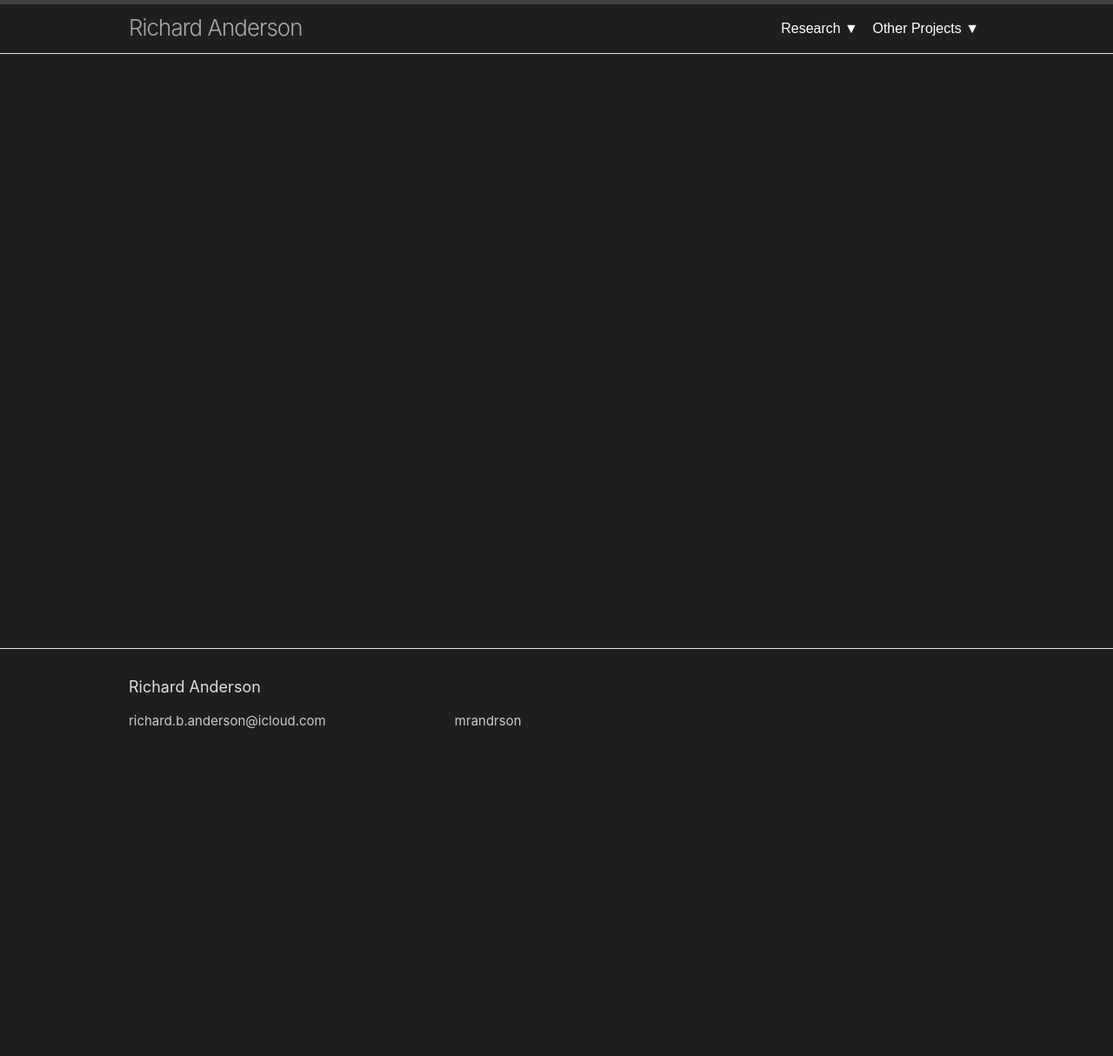
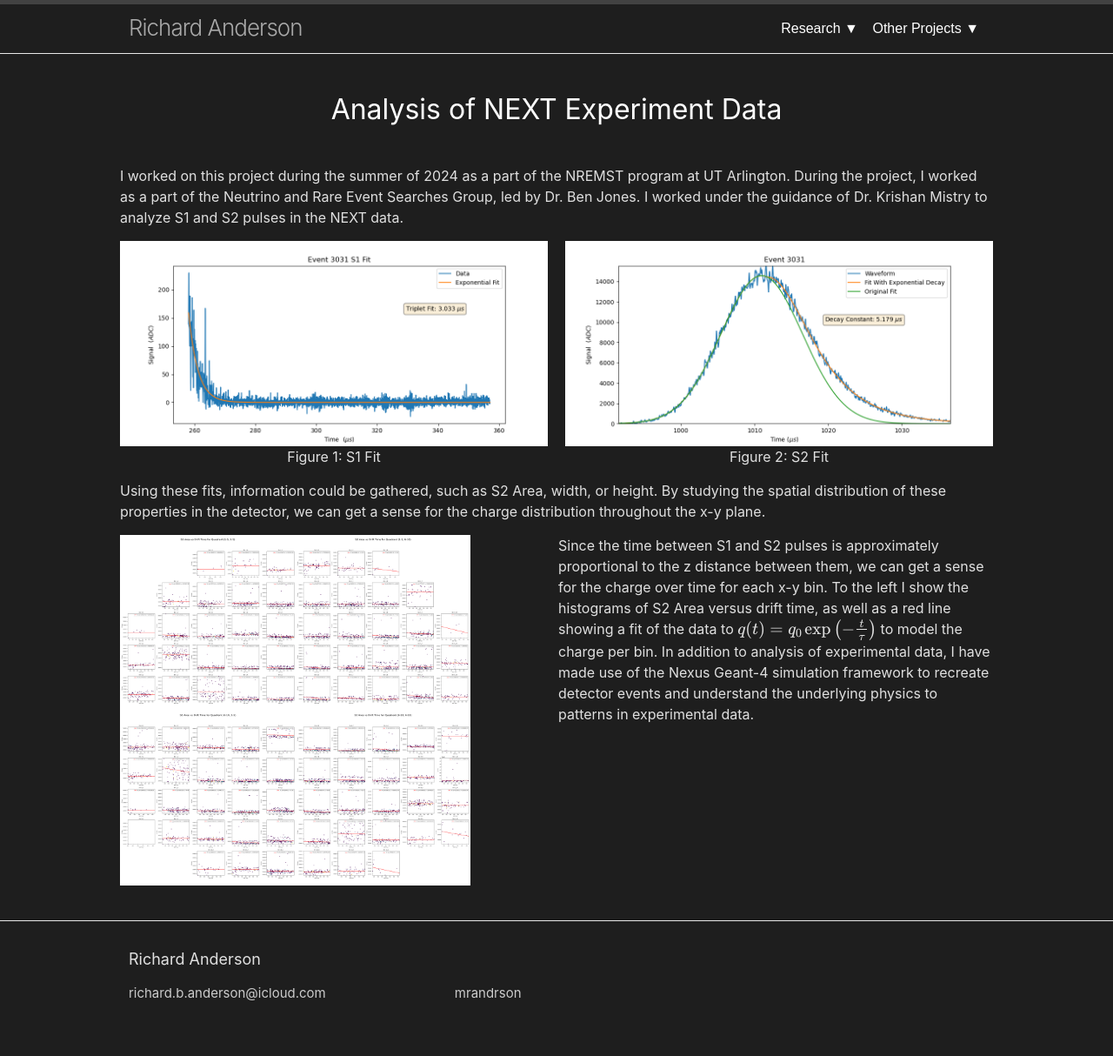
Before and after one commit to mrandrson/richardanderson, a Jekyll site: the page built from nextdata.markdown, in a window 1280 px wide. Shown: the whole page at 87% size. Built offline with Jekyll 4.4.1, drawn with Linux system fonts in a browser that asks for light colours; before the commit the page ends 900 px from its top, so only the background shows below that.

```diff
--- a/nextdata.markdown
+++ b/nextdata.markdown
@@ -3,3 +3,43 @@ layout: richardbase
 title: NEXT Data Analysis
 permalink: /nextdataanalysis/
 ---
+
+<div style="text-align: center; margin-bottom: 40px;">
+  <h1 style="font-size: 32px ; margin: 0; color: white;">Analysis of NEXT Experiment Data</h1>
+</div>
+
+I worked on this project during the summer of 2024 as a part of the NREMST program at UT Arlington. During the project, I worked as a part of the Neutrino and Rare Event Searches Group, led by Dr. Ben Jones. I worked under the guidance of Dr. Krishan Mistry to analyze S1 and S2 pulses in the NEXT data.
+
+<div style="display: flex; justify-content: space-around; flex-wrap: wrap; gap: 20px;">
+  <div style="text-align: center; flex: 1; min-width: 300px;">
+    <img src="../assets/files/3031S1Fit.png" alt="Example S1 Fit" style="width: 100%; max-width: 600px; height: auto;">
+    <p>Figure 1: S1 Fit</p>
+  </div>
+
+  <div style="text-align: center; flex: 1; min-width: 300px;">
+    <img src="../assets/files/3031S2Fit.png" alt="Example S2 Fit" style="width: 100%; max-width: 600px; height: auto;">
+    <p>Figure 2: S2 Fit</p>
+  </div>
+</div>
+
+<p>
+  Using these fits, information could be gathered, such as S2 Area, width, or height. By studying the spatial distribution of these properties in the detector, we can get a sense for the charge distribution throughout the x-y plane.
+</p>
+
+<div style="display: flex; align-items: flex-start; gap: 0; flex-wrap: nowrap;">
+  <!-- Left Figures -->
+  <div style="flex: 1; display: flex; justify-content: flex-end; text-align: center;">
+    <div style="display: flex; flex-wrap: wrap; gap: 0;">
+      <img src="../assets/files/quadrantfit1.png" alt="Quadrant 1" style="width: 40%; height: auto; margin: 0;">
+      <img src="../assets/files/quadrantfit2.png" alt="Quadrant 2" style="width: 40%; height: auto; margin: 0;">
+      <img src="../assets/files/quadrantfit3.png" alt="Quadrant 3" style="width: 40%; height: auto; margin: 0;">
+      <img src="../assets/files/quadrantfit4.png" alt="Quadrant 4" style="width: 40%; height: auto; margin: 0;">
+    </div>
+  </div>
+
+  <div style="flex: 1; max-width: 500px; align-self: flex-start; margin: 0;">
+    <p>
+        Since the time between S1 and S2 pulses is approximately proportional to the z distance between them, we can get a sense for the charge over time for each x-y bin. To the left I show the histograms of S2 Area versus drift time, as well as a red line showing a fit of the data to $q(t) = q_0\exp\left(-\frac{t}{\tau}\right)$ to model the charge per bin. In addition to analysis of experimental data, I have made use of the Nexus Geant-4 simulation framework to recreate detector events and understand the underlying physics to patterns in experimental data.
+    </p>
+  </div>
+</div>
```
Also changed, not shown: aerospace.markdown (+28 -0 lines), index.markdown (+30 -7 lines), personalprojects.markdown (+3 -18 lines), assets/files/3031S1Fit.png (added), assets/files/3031S2Fit.png (added), assets/files/quadrantfit1.png (added), assets/files/quadrantfit2.png (added), assets/files/quadrantfit3.png (added), assets/files/quadrantfit4.png (added), assets/files/rocketpath.png (added), assets/files/rocketspeed.png (added), 2 other files.
